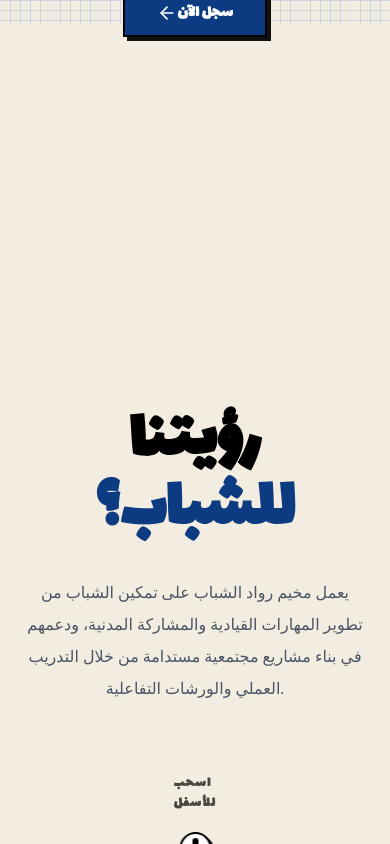
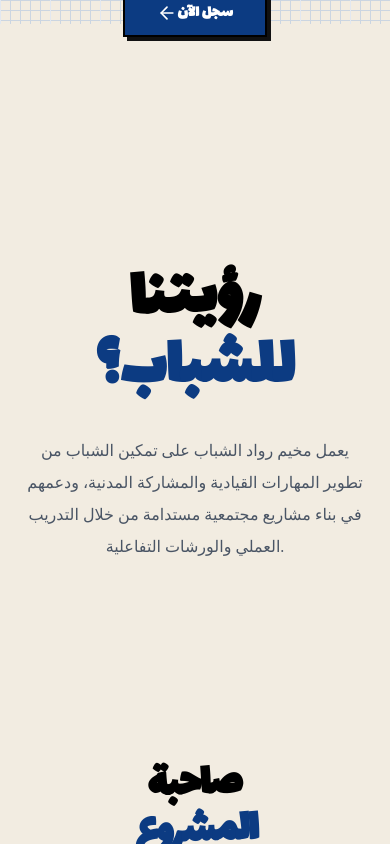
Before and after one commit to Noufel-sf/Dz_yound_leaders2, a Next.js app: page /about in a window 390 px wide. Shown: the part 820-1664 px from the top of the page. Built offline with nearby package versions, Linux system fonts and the light colour scheme; a web font is replaced by a local one.

Commit message:
fixing some problems

```diff
--- a/app/components/OurVision.tsx
+++ b/app/components/OurVision.tsx
@@ -114,13 +114,13 @@ export default function AboutLayerOne({
   return (
     <section
       ref={sectionRef}
-      className={`relative h-screen w-full overflow-hidden bg-primary-950 ${
+      className={`relative min-h-[560px] w-full overflow-hidden bg-primary-950 md:h-screen ${
         className ?? ""
       }`}
     >
       <div
         ref={headlineRef}
-        className="absolute inset-0 z-10 flex flex-col items-center justify-center px-6 text-center"
+        className="relative z-10 flex min-h-[560px] flex-col items-center justify-center px-6 py-16 text-center md:absolute md:inset-0 md:min-h-0 md:py-0"
       >
         {/* TITLE */}
         <h2 className="header-title flex flex-col items-center justify-center gap-x-6 leading-none tracking-tighter md:flex-row">
@@ -142,7 +142,7 @@ export default function AboutLayerOne({
       </div>
 
       {/* SCROLL INDICATOR */}
-      <div className="absolute bottom-10 left-1/2 z-20 -translate-x-1/2">
+      <div className="absolute bottom-10 left-1/2 z-20 hidden -translate-x-1/2 md:block">
         <ScrollIndicator />
       </div>
     </section>
--- a/app/components/Services.tsx
+++ b/app/components/Services.tsx
@@ -179,7 +179,7 @@ export default function Services() {
   return (
     <div
       ref={containerRef}
-      className="relative w-full touch-pan-y overflow-x-hidden text-[#111111] selection:text-black"
+      className="relative w-full touch-pan-y overflow-x-clip text-[#111111] selection:text-black"
     >
       {/* ───────────────────────────────────── */}
       {/* SERVICES */}
@@ -187,6 +187,7 @@ export default function Services() {
 
       <section
         ref={serviceRef}
+        dir="rtl"
         className="relative w-full bg-[var(--figjam-cream)] md:h-screen md:overflow-hidden"
       >
         {SERVICES.map((svc, i) => (
@@ -195,7 +196,7 @@ export default function Services() {
             ref={(el) => {
               if (el) serviceCards.current[i] = el;
             }}
-            className={`relative flex w-full touch-pan-y flex-col items-center justify-center px-6 py-12 md:absolute md:inset-1 md:h-screen md:px-20 md:py-16 ${svc.bg}`}
+            className={`relative flex w-full flex-col items-center justify-center px-6 py-12 md:absolute md:inset-1 md:h-screen md:px-20 md:py-16 ${svc.bg}`}
             style={{ zIndex: i + 10 }}
           >
             {/* GHOST NUMBER */}
```
